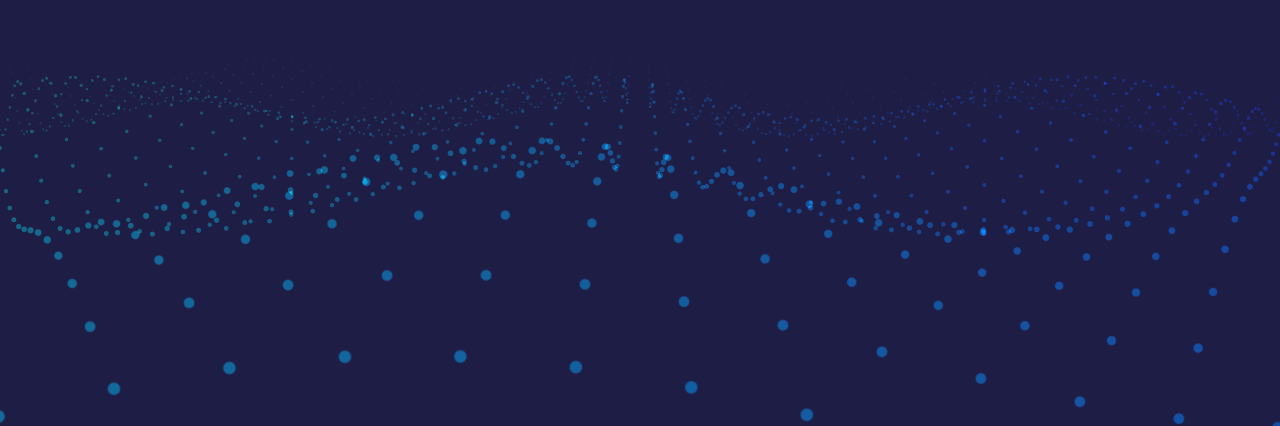
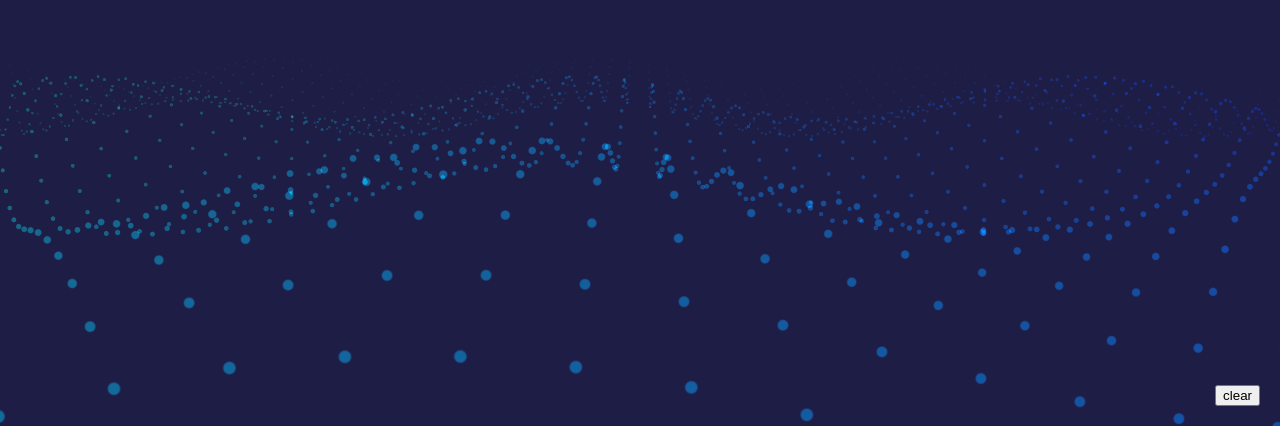
Before and after one commit to jekorx/particle-wave, a plain HTML site: page index.html in a window 1280 px wide. Shown: the part 374-800 px from the top of the page. Drawn offline with Linux system fonts and the light colour scheme.

Commit message:
add clear method

```diff
--- a/index.html
+++ b/index.html
@@ -16,10 +16,16 @@
       #app {
         background-color: #1E1D46;
       }
+      #clear {
+        position: fixed;
+        bottom: 20px;
+        right: 20px;
+      }
     </style>
   </head>
   <body>
     <div id="app"></div>
+    <button id="clear">clear</button>
     <script type="text/javascript" src="index.min.js"></script>
   </body>
 </html>
```
Also changed, not shown: index.min.js.
